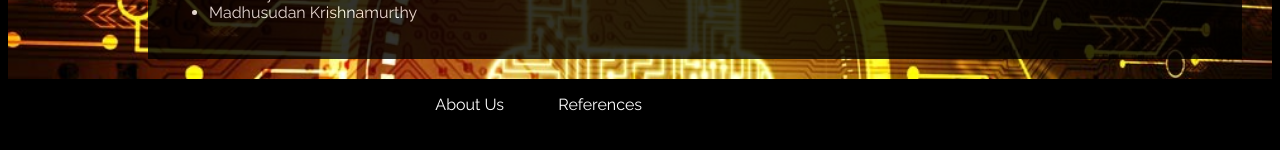
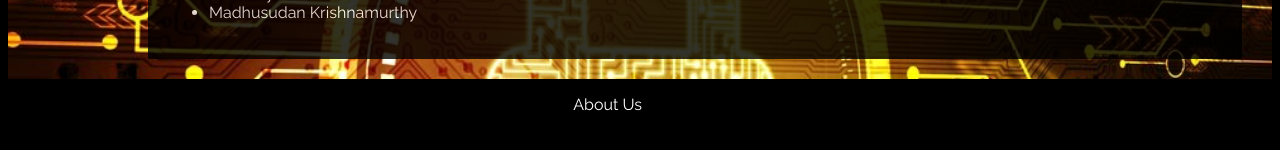
Before and after one commit to cglynn/CSI524, a website: page public_html/aboutus.html in a window 1280 px wide. Shown: the part 368-518 px from the top of the page. Drawn offline with Linux system fonts and the light colour scheme.

Commit message:
Clean Up.

```diff
--- a/public_html/aboutus.html
+++ b/public_html/aboutus.html
@@ -42,7 +42,7 @@ and open the template in the editor.
             <div id="nav2">
             <ul>
                 <li><a href="aboutus.html"> About Us </a></li>
-                <li><a href="references.html"> References </a></li>
+                <!--<li><a href="references.html"> References </a></li>-->
             </ul>
             </div>
         </footer>
```
Also changed, not shown: JavaScript/DES.js (+0 -87 lines), public_html/index.html (+1 -1 lines).
